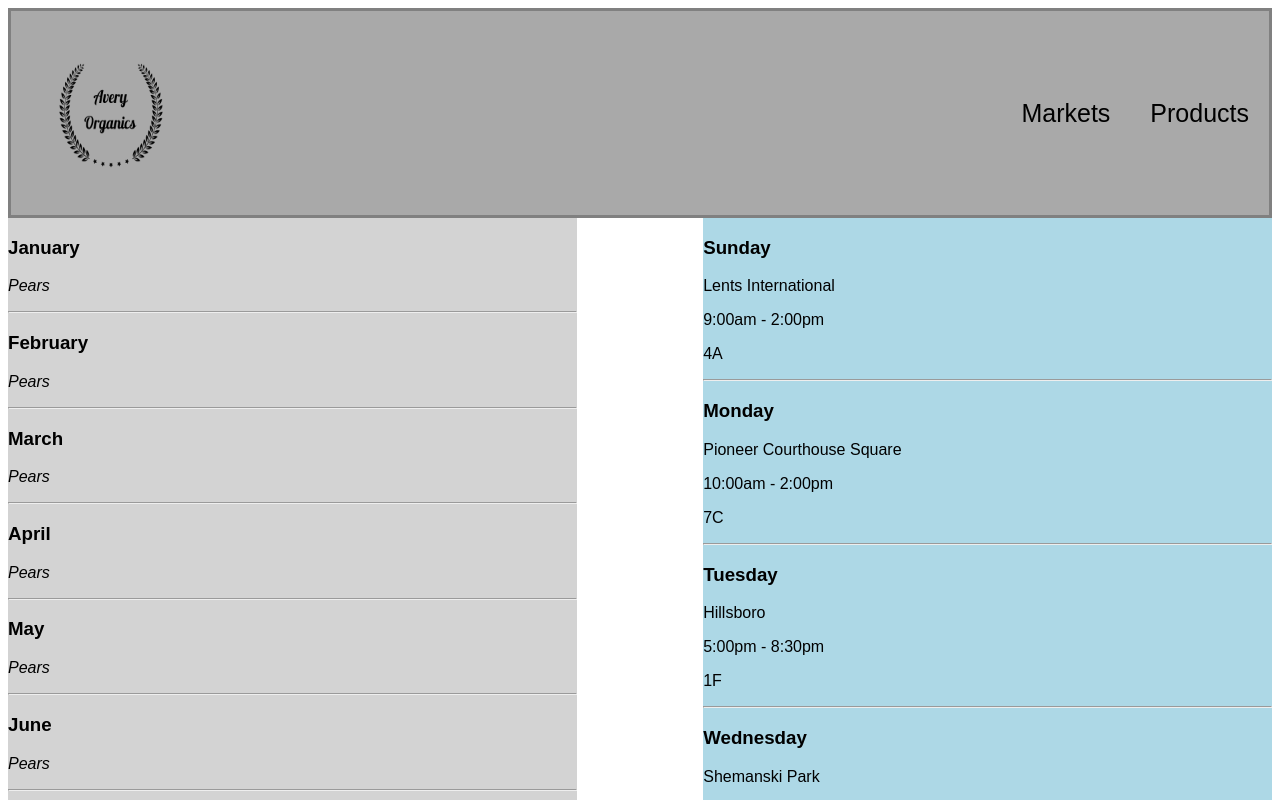
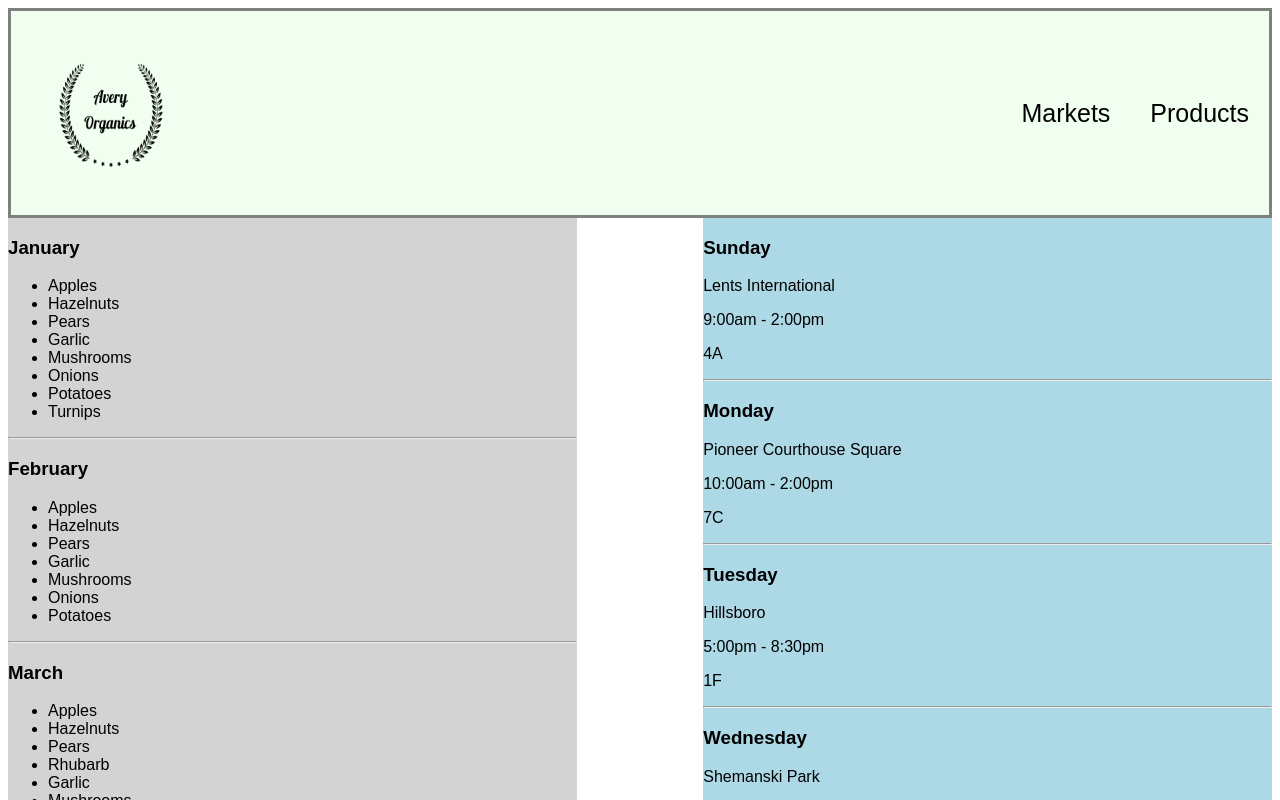
Before and after one commit to thatcat13/farmers-market, a React app: page / in a window 1280 px wide. Shown: the top 800 px of the page. Built offline with nearby package versions, Linux system fonts and the light colour scheme.

Commit message:
in product component add a second map() to loop through product selection array

```diff
--- a/src/components/App.jsx
+++ b/src/components/App.jsx
@@ -1,7 +1,8 @@
 import React from "react";
 import Header from "./Header";
 import Body from "./Body";
-// import { Switch, Route } from 'react-router-dom';
+import ProductList from "./ProductList";
+import { Switch, Route } from 'react-router-dom';
 
 function App(){
   return (
@@ -12,8 +13,10 @@ function App(){
           }
         `}</style>
       <Header/>
-
-      <Body />
+      <Switch>
+        <Route exact path='/' component={Body} />
+        <Route path='/productlist' component={ProductList} />
+      </Switch>
     </div>
   );
 }
--- a/src/components/Header.jsx
+++ b/src/components/Header.jsx
@@ -7,7 +7,7 @@ function Header(props){
     display: 'flex',
     justifyContent: 'space-between',
     border: 'solid gray',
-    backgroundColor: 'darkgray'
+    backgroundColor: 'honeydew'
   }
   return (
     <div style={headerStyle}>
--- a/src/components/Product.jsx
+++ b/src/components/Product.jsx
@@ -5,7 +5,11 @@ function Product(props){
   return (
     <div>
       <h3>{props.month}</h3>
-      <p><em>{props.selection}</em></p>
+      <ul>
+        {props.selection.map((selection, index) =>
+          <li key={index}>{selection}</li>
+        )}
+      </ul>
       <hr/>
     </div>
   );
@@ -13,7 +17,7 @@ function Product(props){
 
 Product.propTypes = {
   month: PropTypes.string,
-  selection: PropTypes.string
+  selection: PropTypes.array
 };
 
 export default Product;
--- a/src/components/ProductList.jsx
+++ b/src/components/ProductList.jsx
@@ -271,6 +271,7 @@ const masterProductList = [
 ]
 
 function ProductList(props){
+
   const productListStyle = {
     backgroundColor: "lightgrey",
     width: '45%'
@@ -279,7 +280,7 @@ function ProductList(props){
     <div style={productListStyle}>
       {masterProductList.map((product, index) =>
         <Product month={product.month}
-          selection={product.selection[2]}
+          selection={product.selection}
           key={index}/>
       )}
     </div>
```
